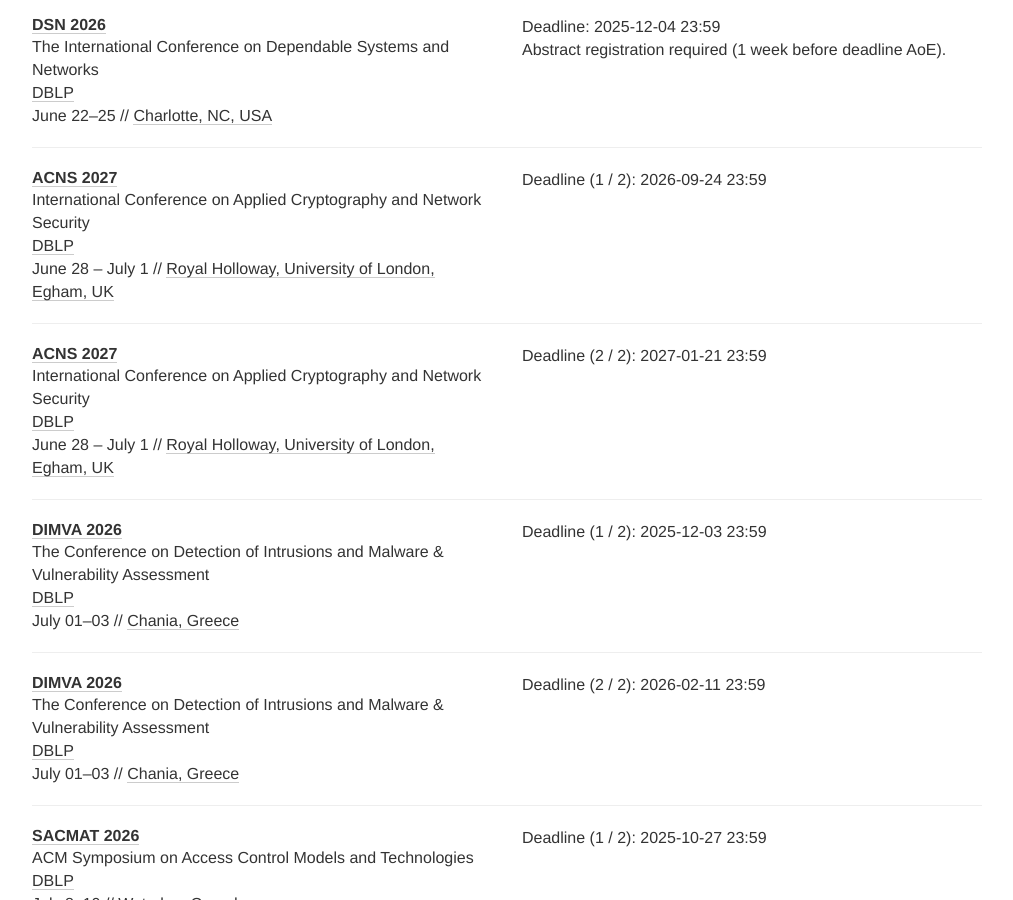
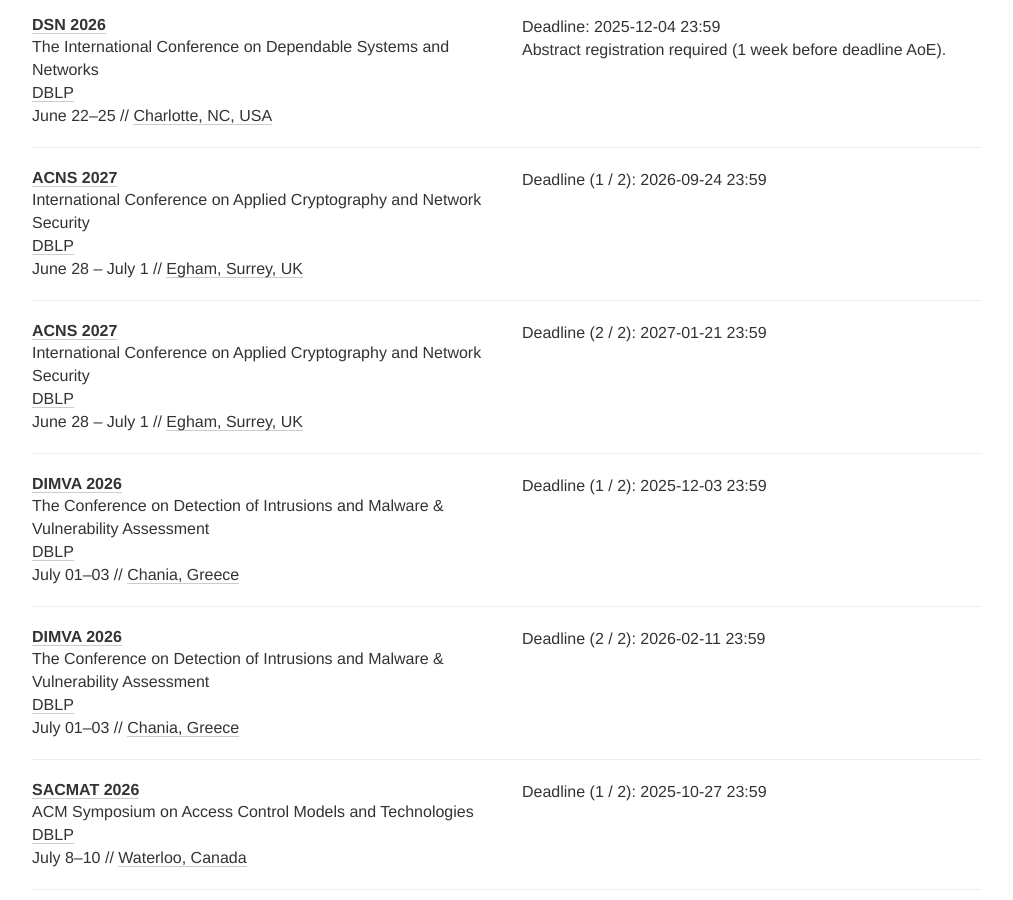
Before and after one commit to sec-deadlines/sec-deadlines.github.io, a Jekyll site: the page built from index.html, in a window 1280 px wide and 900 px high, scrolled down 8970 px. Shown: the whole window, without its empty margins (133-1146 px from the left). Built offline with Jekyll 4.4.1, drawn with Linux system fonts in a browser that asks for light colours; nearby versions of some CDN libraries; comment, search, counter and statistics services are not loaded.

Commit message:
Change ACNS'27

```diff
--- a/_data/conferences.yml
+++ b/_data/conferences.yml
@@ -484,7 +484,7 @@
     - "2026-09-24 23:59"
     - "2027-01-21 23:59"
   date: June 28 - July 1
-  place: Royal Holloway, University of London, Egham, UK
+  place: Egham, Surrey, UK
   tags: [CRYPTO, SEC, CONF, CORE-B]
 
 - name: DIMVA
```
